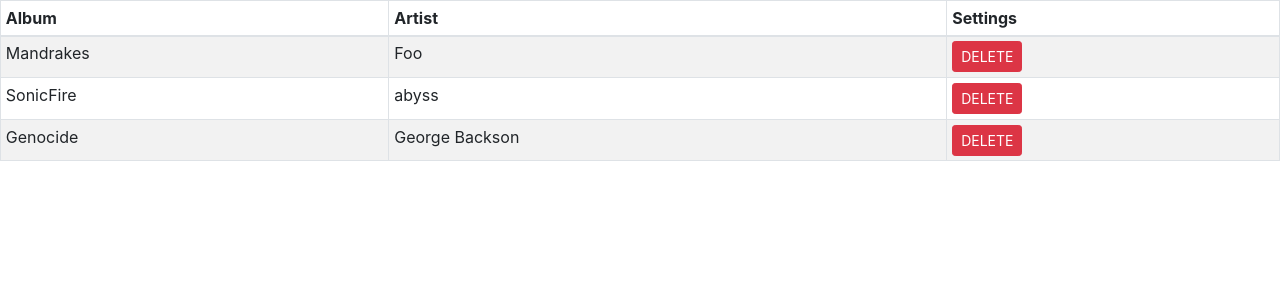
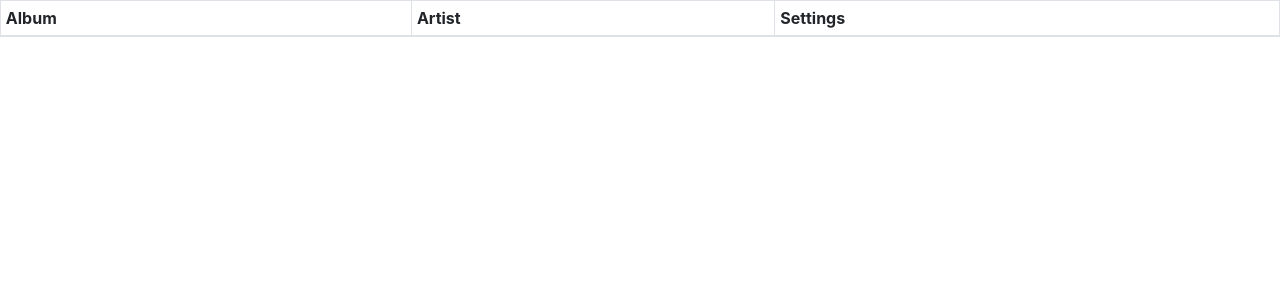
Before and after one commit to blabtonic/dis-query, a React (Create React App) app: page / in a window 1280 px wide. Shown: the top 300 px of the page. Built offline with nearby package versions, Linux system fonts and the light colour scheme.

Commit message:
starting to make state data dynamic

```diff
--- a/src/App.js
+++ b/src/App.js
@@ -3,20 +3,7 @@ import DataBoard from './DataBoard';
 
 class App extends Component {
   state = {
-    bands: [
-      {
-        album: 'Mandrakes',
-        name: 'Foo',
-      },
-      {
-        album: 'SonicFire',
-        name: 'abyss',
-      },
-      {
-        album: 'Genocide',
-        name: 'George Backson',
-      }
-    ],
+    bands: [],
   };
 
   removeRecord = index =>{
```
